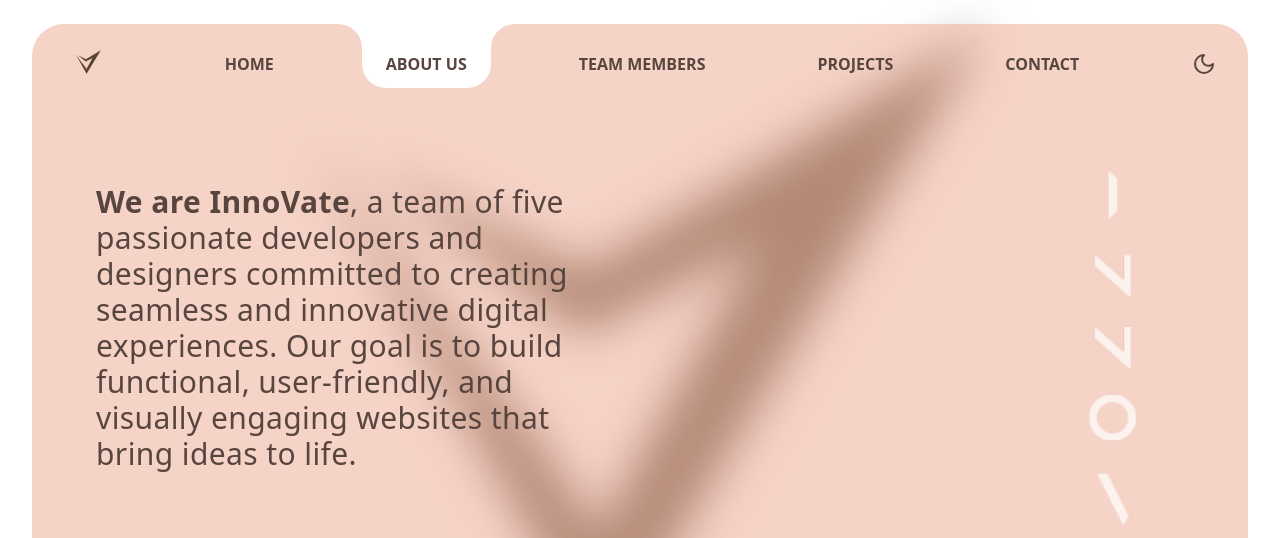
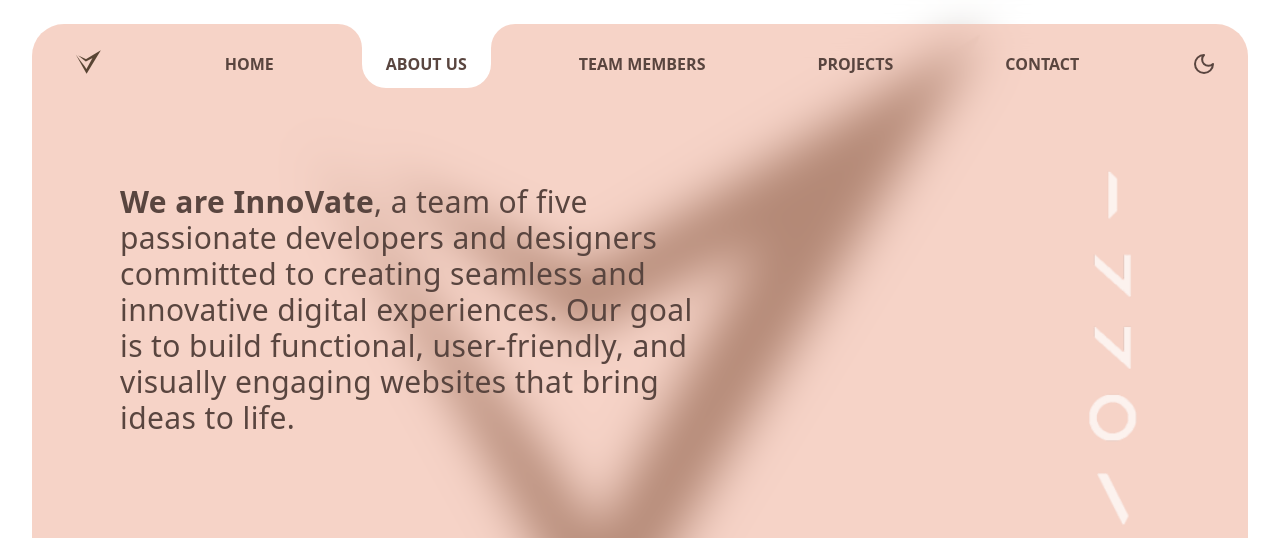
Before and after one commit to Naksu14/Interactive-Web-Portfolio, a React (Create React App) app in the folder portfolio/: page /about in a window 1280 px wide. Shown: the top 538 px of the page. Built offline with nearby package versions, Linux system fonts and the light colour scheme.

Commit message:
NEW UPDATE REACT

```diff
--- a/portfolio/src/pages/AboutUs.js
+++ b/portfolio/src/pages/AboutUs.js
@@ -14,18 +14,18 @@ const AboutUs = ({ darkMode }) => {
       {/* Content Wrapper (Scrollable) */}
       <div className={`relative p-6 overflow-auto h-full custom-scrollbar ${darkMode ? "text-[#ffffff]" : "text-[#59453F]"}`}>
 
-          {/* Top Section: Text + Mission Image */}
-        <div className="flex flex-col md:flex-row justify-between items-center gap-8 mt-4">
+          {/* Top Section: Text +  Image */}
+        <div className="flex flex-col md:flex-row justify-between items-center gap-8 mt-4  px-6">
 
           {/* Intro Text bg-white bg-opacity-30 border border-white/20 rounded-[15px] backdrop-blur-lg*/}
-          <div className="w-full md:w-1/2  p-10 text-left tracking-wide ">
+          <div className="w-full md:w-3/5 p-10 text-left tracking-wide ">
             <p className="text-base sm:text-xl md:text-2xl lg:text-3xl">
               <b>We are InnoVate</b>, a team of five passionate developers and designers committed to creating seamless and innovative digital experiences. Our goal is to build functional, user-friendly, and visually engaging websites that bring ideas to life.
             </p>
           </div>
 
           {/* Fixed Vertical Logo on Right */}
-          <div className="fixed top-[130px] right-20 z-0 hidden md:block">
+          <div className="fixed top-[130px] right-20 z-0 hidden lg:block">
             <img
               src={require("../assets/verticalLogo.png")}
               alt="Innovate Logo"
@@ -36,7 +36,7 @@ const AboutUs = ({ darkMode }) => {
         </div>
         <br />
 
-        <div className="grid grid-cols-1 sm:grid-cols-2 md:grid-cols-3 lg:grid-cols-4 gap-6 mt-10 max-w-[1500px] p-4">
+        <div className="grid grid-cols-1 md:grid-cols-2 lg:grid-cols-3 xl:grid-cols-4 gap-6 mt-10 max-w-[1400px] px-16">
           {[
             {
               title: "Web Development",
```
Also changed, not shown: portfolio/src/assets/videos/trythumbnail.jpg (added).
